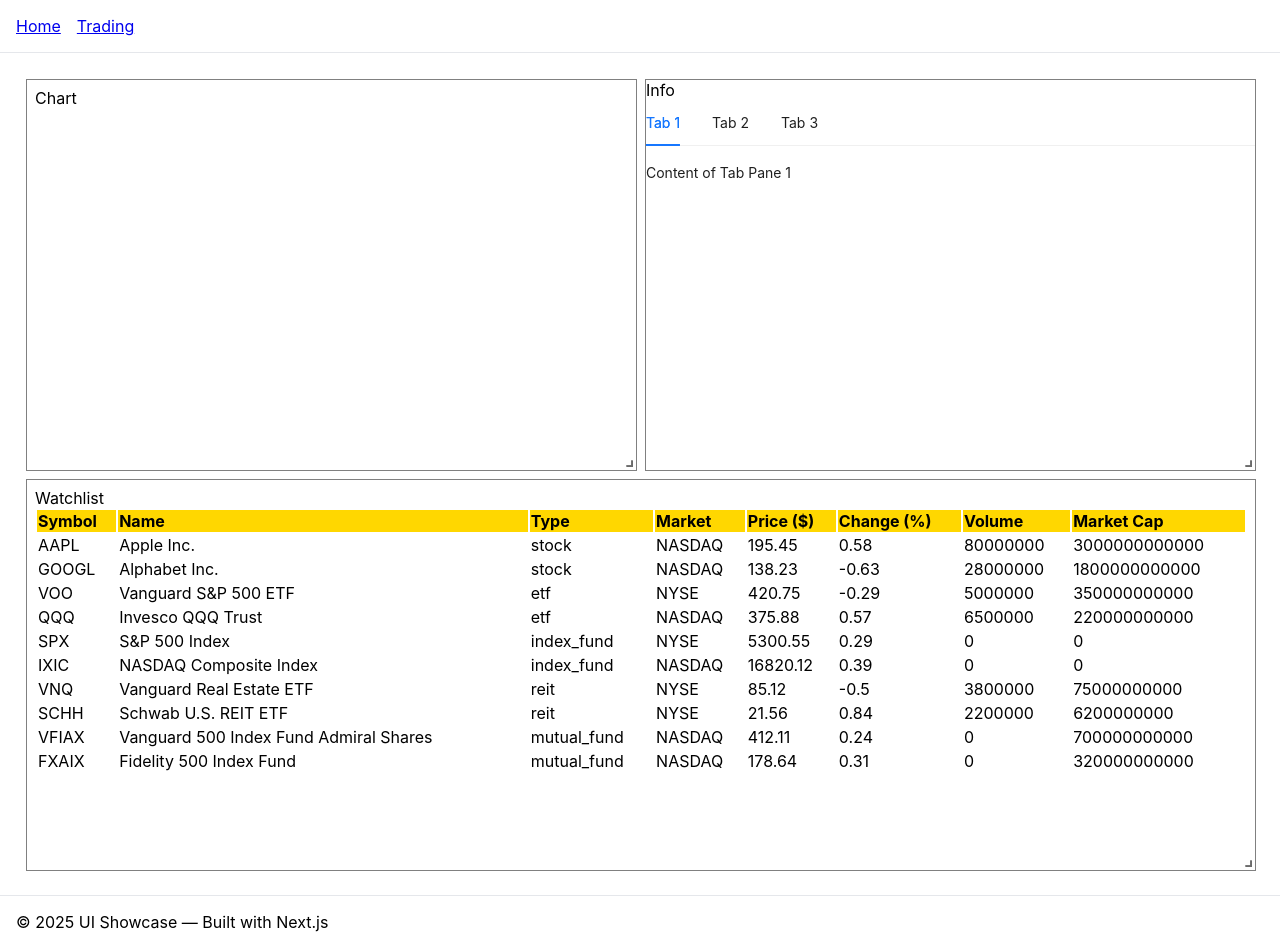
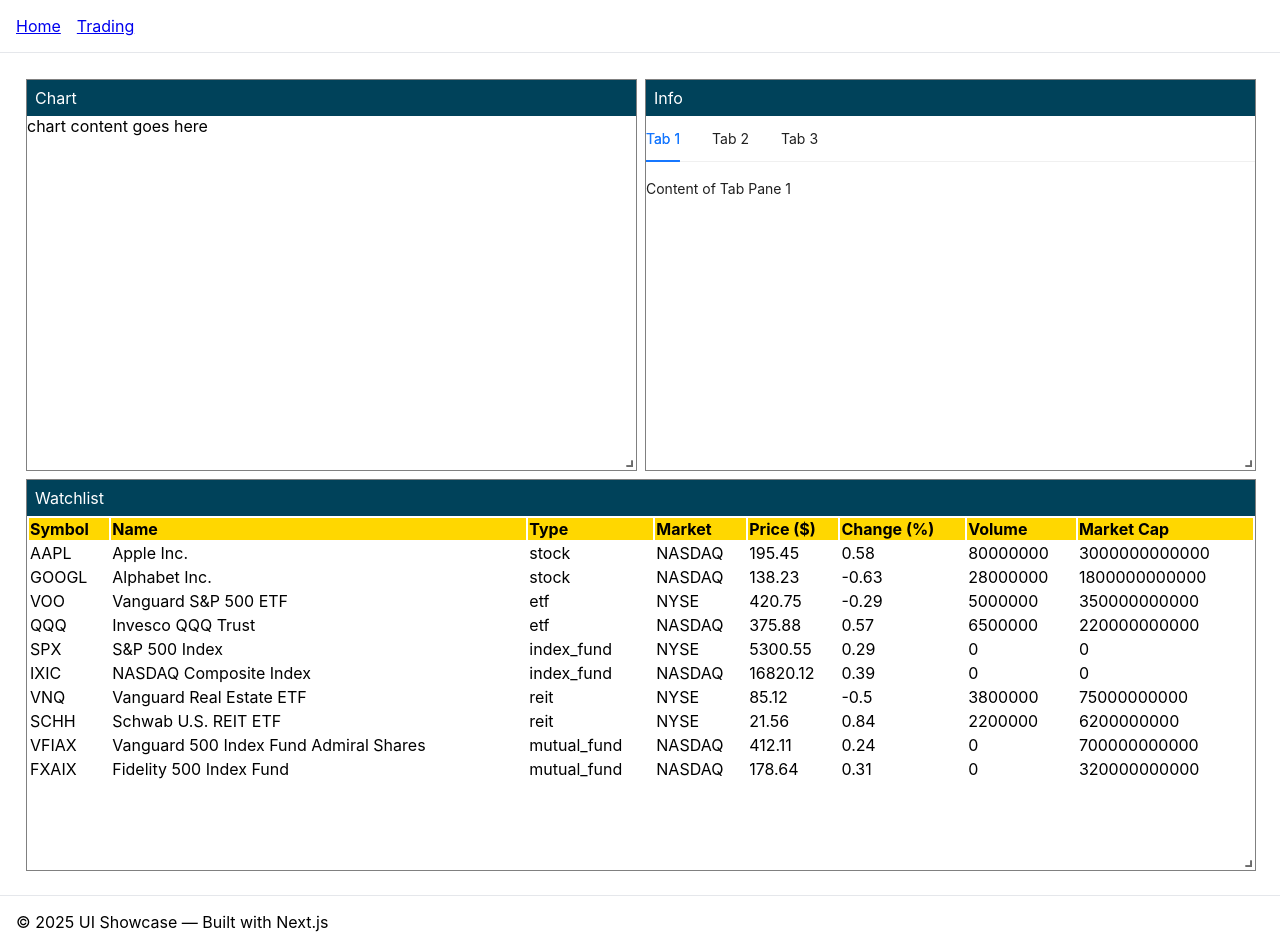
Before and after one commit to pohti/patrick-chen-portfolio, a Next.js app: page /trading in a window 1280 px wide. Shown: the top 948 px of the page. Built offline with nearby package versions, Linux system fonts and the light colour scheme.

Commit message:
style: styling draggable handle

```diff
--- a/src/app/globals.css
+++ b/src/app/globals.css
@@ -6,6 +6,8 @@
   --font-sans: 'Inter', system-ui, sans-serif;
   --background: #f9fafb; /* light gray background */
   --border: #e5e7eb; /* light border color (Tailwind's gray-200) */
+  --bg-primary: #00425a; /* dark background for primary elements */
+  --text-primary: #fff;
 }
 
 html,
--- a/src/app/trading/Chart.tsx
+++ b/src/app/trading/Chart.tsx
@@ -1,7 +1,13 @@
+import DragHandle from '@/components/DragHandle';
 import React from 'react';
 
 const Chart = () => {
-  return <div className="chart">Chart</div>;
+  return (
+    <div>
+      <DragHandle text="Chart" />
+      <div>chart content goes here</div>
+    </div>
+  );
 };
 
 export default Chart;
--- a/src/app/trading/Info.tsx
+++ b/src/app/trading/Info.tsx
@@ -1,6 +1,7 @@
 import React, { useState } from 'react';
 import { Tabs } from 'antd';
 import type { TabsProps } from 'antd';
+import DragHandle from '@/components/DragHandle';
 
 const Info = () => {
   const [activeTab, setActiveTab] = useState<string>('1');
@@ -28,9 +29,7 @@ const Info = () => {
   ];
   return (
     <div>
-      <div>
-        <span>Info</span>
-      </div>
+      <DragHandle text="Info" />
       <div>
         <Tabs
           defaultActiveKey={activeTab}
--- a/src/app/trading/WatchList.tsx
+++ b/src/app/trading/WatchList.tsx
@@ -6,6 +6,7 @@ import {
   flexRender,
 } from '@tanstack/react-table';
 import { type Equity, mockedEquities } from './data';
+import DragHandle from '@/components/DragHandle';
 
 interface Props {
   currentEquity: string;
@@ -41,8 +42,10 @@ const WatchList = ({ currentEquity, setCurrentEquity }: Props) => {
 
   return (
     <div className="watch-list">
-      <span>Watchlist</span>
+      <DragHandle text="Watchlist" />
       {/* TODO: make the columns resizable */}
+
+      <div>
         <table className="min-w-full text-sm text-left">
           <thead>
             {table.getHeaderGroups().map((headerGroup) => (
@@ -71,6 +74,7 @@ const WatchList = ({ currentEquity, setCurrentEquity }: Props) => {
           </tbody>
         </table>
       </div>
+    </div>
   );
 };
 
--- a/src/app/trading/page.tsx
+++ b/src/app/trading/page.tsx
@@ -22,7 +22,12 @@ const Trading = () => {
     ],
   };
   return (
-    <ResponsiveGridLayout layouts={defaultLayouts} rowHeight={30}>
+    // TODO: change the color of the grid while being dragged
+    <ResponsiveGridLayout
+      layouts={defaultLayouts}
+      rowHeight={30}
+      draggableHandle=".drag-handle"
+    >
       <div className="grid-item" key="chart">
         <Chart />
       </div>
--- a/src/app/trading/styles.css
+++ b/src/app/trading/styles.css
@@ -8,9 +8,3 @@ table > thead {
   /* TODO: use theme color */
   background-color: gold;
 }
-
-.chart,
-.info,
-.watch-list {
-  padding: 0.5rem;
-}
--- /dev/null
+++ b/src/components/DragHandle/index.tsx
@@ -0,0 +1,18 @@
+import React from 'react';
+import './styles.css';
+
+interface Props {
+  text: string;
+}
+
+const DragHandle = ({ text }: Props) => {
+  return (
+    <div
+      className={`drag-handle d-flex align-items-center justify-content-start`}
+    >
+      <span>{text}</span>
+    </div>
+  );
+};
+
+export default DragHandle;
--- /dev/null
+++ b/src/components/DragHandle/styles.css
@@ -0,0 +1,5 @@
+.drag-handle {
+  background-color: var(--bg-primary);
+  color: var(--text-primary);
+  padding: 0.5rem;
+}
```
Lines whose indentation alone changed are shown as unchanged.
